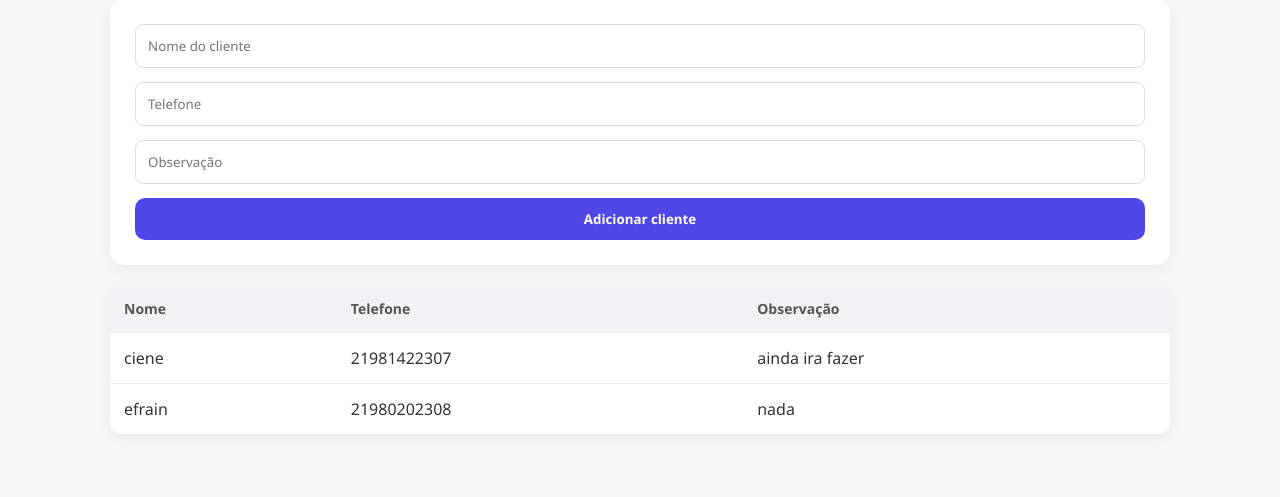
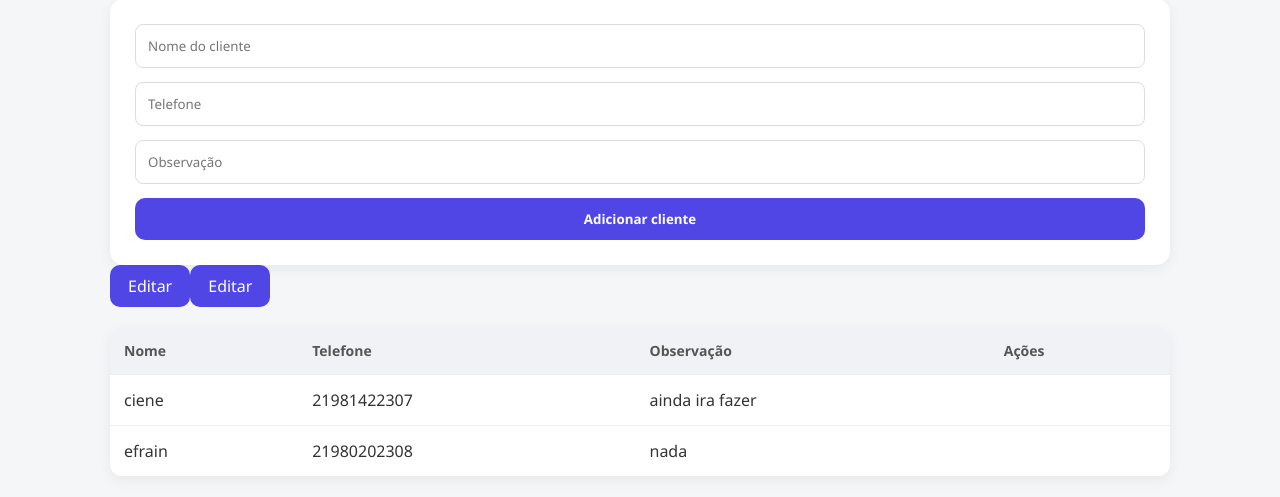
Before and after one commit to euefrai/autono-plus, a Flask app: page /clientes in a window 1280 px wide. Shown: the part 194-691 px from the top of the page. Run offline with Flask 3, Linux system fonts and the light colour scheme; a user stored in the database is signed in; data comes from the database, SQL or seed files in the repository.

Commit message:
Update clientes.html

```diff
--- a/templates/clientes.html
+++ b/templates/clientes.html
@@ -24,12 +24,15 @@
         <th>Nome</th>
         <th>Telefone</th>
         <th>Observação</th>
+        <th>Ações</th>
     </tr>
     {% for c in clientes %}
     <tr>
         <td>{{ c.nome }}</td>
         <td>{{ c.telefone }}</td>
         <td>{{ c.observacao }}</td>
+        <a class="btn" href="/clientes/editar/{{ c.id }}">Editar</a>
+        <td>
     </tr>
     {% endfor %}
 </table>
```
